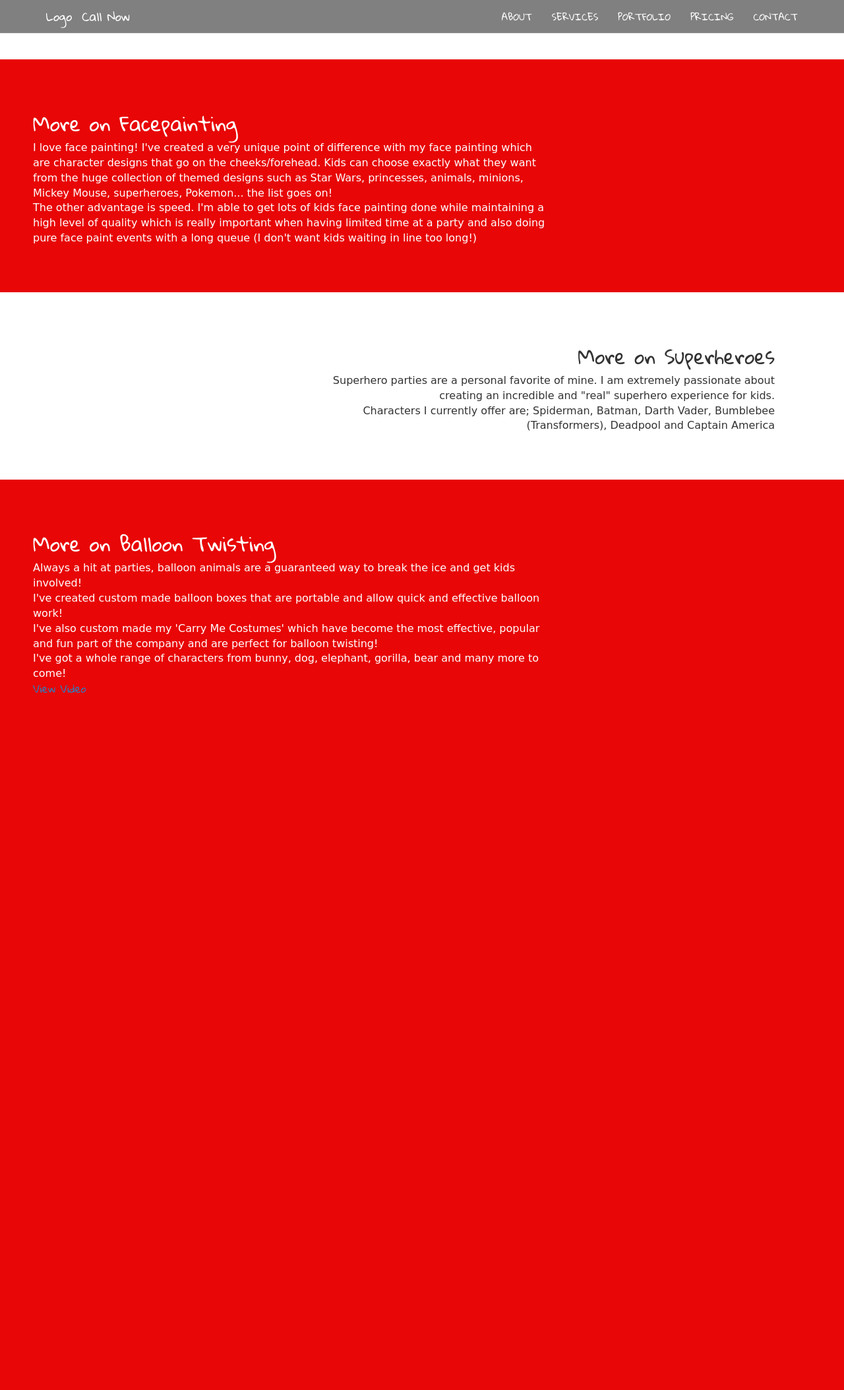
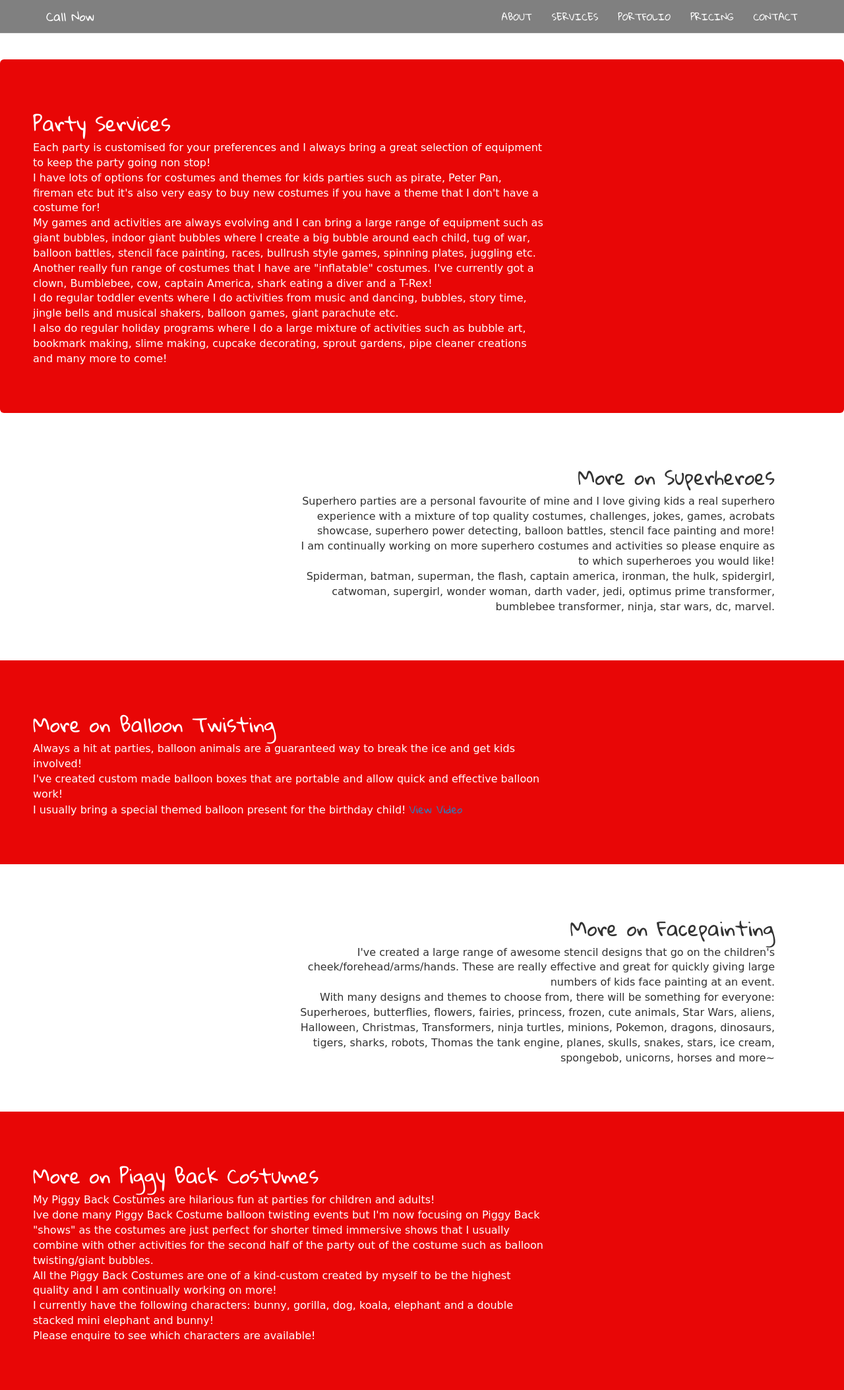
Before and after one commit to daffron/superfun, a PHP site: page /costumes.html in a window 1280 px wide. Shown: the whole page at 66% size. Before the commit the page ends 1050 px from the top, so only its background shows below. Run offline with PHP 8.4, Linux system fonts and the light colour scheme; some web fonts are replaced.

Commit message:
Update 6/7/18

```diff
--- a/costumes.html
+++ b/costumes.html
@@ -7,10 +7,9 @@
   <meta name="viewport" content="width=device-width, initial-scale=1">
   <link rel="stylesheet" href="https://maxcdn.bootstrapcdn.com/bootstrap/3.3.7/css/bootstrap.min.css">
   <link href="https://fonts.googleapis.com/css?family=Baloo|Chewy|Gloria+Hallelujah" rel="stylesheet">
-  <link rel="stylesheet" href="css/main.css">
+  <link rel="stylesheet" href="/css/main.css">
   <script src="https://ajax.googleapis.com/ajax/libs/jquery/1.12.4/jquery.min.js"></script>
   <script src="https://maxcdn.bootstrapcdn.com/bootstrap/3.3.7/js/bootstrap.min.js"></script>
-  <script src="js/script.js"></script>
 </head>
 
 <body>
@@ -22,7 +21,6 @@
         <span class="icon-bar"></span>
         <span class="icon-bar"></span>
       </button>
-        <a class="navbar-brand" href="index.php">Logo</a>
         <a class="navbar-brand" href="tel: 0064278737386">Call Now</a>
       </div>
       <div class="collapse navbar-collapse" id="myNavbar">
@@ -36,22 +34,32 @@
       </div>
     </div>
   </nav>
-  <div class="container-fluid backgroundtwo topmargin">
+
+  <div class="container-fluid img-rounded backgroundtwo topmargin" >
     <div class="row">
-      <div class="col-sm-8">
-        <h2>More on Facepainting</h2>
+      <div class="col-sm-8" id="games">
+        <h2>Party Services</h2>
+
         <p>
-          I love face painting! I've created a very unique point of difference with my face painting which are character designs that go on the cheeks/forehead.
-          Kids can choose exactly what they want from the huge collection of themed designs such as Star Wars, princesses, animals, minions, Mickey Mouse, superheroes, Pokemon... the list goes on! <br>
-          The other advantage is speed. I'm able to get lots of kids face
-          painting done while maintaining a high level of quality which is really important when having limited time at a party and also doing pure face paint events with a long queue (I don't want kids waiting in line too long!)</p>
+          Each party is customised for your preferences and I always bring a great selection of equipment to keep the party going non stop!
+          <br/>
+          I have lots of options for costumes and themes for kids parties such as pirate, Peter Pan, fireman etc but it's also very easy to buy new costumes if you have a theme that I don't have a costume for!
+          <br/>
+          My games and activities are always evolving and I can bring a large range of equipment such as giant bubbles, indoor giant bubbles where I create a big bubble around each child, tug of war, balloon battles, stencil face painting, races, bullrush style games, spinning plates, juggling etc.
+          <br/>
+          Another really fun range of costumes that I have are "inflatable" costumes. I've currently got a clown, Bumblebee, cow, captain America, shark eating a diver and a T-Rex!
+          <br />
+          I do regular toddler events where I do activities from music and dancing, bubbles, story time, jingle bells and musical shakers, balloon games, giant parachute etc.
+          <br/>
+          I also do regular holiday programs where I do a large mixture of activities such as bubble art, bookmark making, slime making, cupcake decorating, sprout gardens, pipe cleaner creations and many more to come!
+        </p>
       </div>
-      <div class="col-sm-4" id="paint-images">
+      <div class="col-sm-4" id="game-images">
       </div>
     </div>
   </div>
-<div class="bookmark" id="super">
-  </div>
+
+  <div class="bookmark" id="super"></div>
 
   <div class="container-fluid bg-grey img-rounded" >
     <div class="row">
@@ -61,25 +69,67 @@
         <h2>More on Superheroes</h2>
 
           <p>
-              Superhero parties are a personal favorite of mine. I am extremely passionate about creating an incredible and "real" superhero experience for kids.<br/>
-              Characters I currently offer are; Spiderman, Batman, Darth Vader, Bumblebee (Transformers), Deadpool and Captain America
+            Superhero parties are a personal favourite of mine and I love giving kids a real superhero experience with a mixture of top quality costumes, challenges, jokes, games, acrobats showcase, superhero power detecting, balloon battles, stencil face painting and more!
+            <br/>
+            I am continually working on more superhero costumes and activities so please enquire as to which superheroes you would like!
+            <br/>
+            Spiderman, batman, superman, the flash, captain america, ironman, the hulk, spidergirl, catwoman, supergirl, wonder woman, darth vader, jedi, optimus prime transformer, bumblebee transformer, ninja, star wars, dc, marvel.
+            <br/>
           </p>
       </div>
     </div>
   </div>
-  <div class="container-fluid backgroundtwo" id="face">
+  <div class="container-fluid backgroundtwo">
     <div class="row">
       <div class="col-sm-8" id="balloon">
         <h2>More on Balloon Twisting</h2>
         <p>
-            Always a hit at parties, balloon animals are a guaranteed way to break the ice and get kids involved! <br>
-            I've created custom made balloon boxes that are portable and allow quick and effective balloon work!<br/>
-            I've also custom made my 'Carry Me Costumes' which have become the most effective, popular and fun part of the company and are perfect for balloon twisting!<br/>
-            I've got a whole range of characters from bunny, dog, elephant, gorilla, bear and many more to come!<br/>
-            <a href="https://youtu.be/63MIcj9GmCs">View Video</a>
+          Always a hit at parties, balloon animals are a guaranteed way to break the ice and get kids involved!
+          <br/>
+          I've created custom made balloon boxes that are portable and allow quick and effective balloon work!
+          <br/>
+          I usually bring a special themed balloon present for the birthday child!
+          <a href="https://youtu.be/63MIcj9GmCs">View Video</a>
         </p>
       </div>
       <div class="col-sm-4" id="balloon-images">
+      </div>
+    </div>
+  </div>
+
+  <div class="container-fluid ">
+    <div class="row">
+      <div class="col-sm-4" id="paint-images">
+      </div>
+      <div class="col-sm-8 values" id="face">
+        <h2>More on Facepainting</h2>
+        <p>
+          I've created a large range of awesome stencil designs that go on the children's cheek/forehead/arms/hands.
+          These are really effective and great for quickly giving large numbers of kids face painting at an event. <br>
+          With many designs and themes to choose from, there will be something for everyone:<br/>
+          Superheroes, butterflies, flowers, fairies, princess, frozen, cute animals, Star Wars, aliens, Halloween, Christmas, Transformers, ninja turtles, minions, Pokemon, dragons, dinosaurs, tigers, sharks,  robots, Thomas the tank engine, planes, skulls, snakes, stars, ice cream, spongebob, unicorns, horses and more~
+        </p>
+      </div>
+    </div>
+  </div>
+
+  <div class="container-fluid backgroundtwo" id="piggyback">
+    <div class="row">
+      <div class="col-sm-8" id="balloon">
+        <h2>More on Piggy Back Costumes</h2>
+        <p>
+          My Piggy Back Costumes are hilarious fun at parties for children and adults!
+          <br/>
+          Ive done many Piggy Back Costume balloon twisting events but I'm now focusing on Piggy Back "shows" as the costumes are just perfect for shorter timed immersive shows that I usually combine with other activities for the second half of the party out of the costume such as balloon twisting/giant bubbles.
+          <br/>
+          All the Piggy Back Costumes are one of a kind-custom created by myself to be the highest quality and I am continually working on more!
+          <br/>
+          I currently have the following characters: bunny, gorilla, dog, koala, elephant and a double stacked mini elephant and bunny!
+          <br/>
+          Please enquire to see which characters are available!
+        </p>
+      </div>
+      <div class="col-sm-4" id="piggyimages">
       </div>
     </div>
   </div>
@@ -89,35 +139,63 @@
 
   // window.onload = function() {
     var balloonArray = [
-    'images/balloon2.png',
-    'images/balloon3.jpg',
-    'images/balloon4.jpg'
+    '/images/balloon2.png',
+    '/images/balloon3.jpg',
+    '/images/balloon4.jpg',
     ]
 
     var heroArray = [
-      'images/hero1.jpg',
-      'images/hero2.jpg',
-      'images/hero3.jpg',
-      'images/hero4.jpg'
+      '/images/hero1.jpg',
+      '/images/hero2.jpg',
+      '/images/hero3.jpg',
+      '/images/hero4.jpg',
+      'https://res.cloudinary.com/daffron/image/upload/v1530841356/Superfun/image3_1.png',
+      'https://res.cloudinary.com/daffron/image/upload/v1530841353/Superfun/image4.jpg',
+      'https://res.cloudinary.com/daffron/image/upload/v1530841353/Superfun/image2_1.jpg',
+      'https://res.cloudinary.com/daffron/image/upload/v1530841351/Superfun/image1_1_1.jpg'
     ]
 
     var paintArray = [
-      'images/paint1.jpg',
-      'images/paint2.jpg',
-      'images/paint3.jpg',
-      'images/paint4.jpg',
-      'images/paint5.jpg',
-      'images/paint6.jpg',
-      'images/paint7.jpg',
-      'images/paint8.jpg',
-      'images/paint9.jpg',
+      'https://res.cloudinary.com/daffron/image/upload/v1530842355/Superfun/IMG_2864.jpg',
+      'https://res.cloudinary.com/daffron/image/upload/v1530842353/Superfun/IMG_2865.jpg',
+      'https://res.cloudinary.com/daffron/image/upload/v1530842293/Superfun/IMG_2862.jpg',
+      '/images/paint1.jpg',
+      '/images/paint2.jpg',
+      '/images/paint3.jpg',
+      '/images/paint4.jpg',
+      '/images/paint5.jpg',
+      '/images/paint6.jpg',
+      '/images/paint7.jpg',
+      '/images/paint8.jpg',
+      '/images/paint9.jpg',
+    ]
+
+    var gamesArray = [
+    'https://res.cloudinary.com/daffron/image/upload/v1530842550/Superfun/IMG_3923.jpg',
+    'https://res.cloudinary.com/daffron/image/upload/v1530842547/Superfun/IMG_3487.jpg',
+    'https://res.cloudinary.com/daffron/image/upload/v1530842545/Superfun/IMG_2821.png',
+    'https://res.cloudinary.com/daffron/image/upload/v1530842543/Superfun/IMG_3070.jpg',
+    'https://res.cloudinary.com/daffron/image/upload/v1530842537/Superfun/IMG_3075.jpg',
+    'https://res.cloudinary.com/daffron/image/upload/v1530843887/Superfun/IMG_4013.png',
+    'https://res.cloudinary.com/daffron/image/upload/v1530843888/Superfun/IMG_4014.png'
+    ]
+
+    var piggyArray = [
+      'https://res.cloudinary.com/daffron/image/upload/v1530844631/Superfun/image7.jpg',
+      'https://res.cloudinary.com/daffron/image/upload/v1530844629/Superfun/image4_2_1.jpg',
+      'https://res.cloudinary.com/daffron/image/upload/v1530844628/Superfun/image5JPG.jpg',
+      'https://res.cloudinary.com/daffron/image/upload/v1530844617/Superfun/image5PNG.png',
+      'https://res.cloudinary.com/daffron/image/upload/v1530844618/Superfun/image5.jpg',
+      'https://res.cloudinary.com/daffron/image/upload/v1530844579/Superfun/image1.png',
     ]
 
     setInterval(nextPic, 2000)
-    var balloonCount = 0, heroCount = 0, paintCount = 0
+    var balloonCount = 0, heroCount = 0, paintCount = 0, gameCount = 0, piggyCount = 0
     var buildBalloon = '<img src="' + balloonArray[balloonCount] + '" class="picture img-rounded more-images">'
     var buildHeroes = '<img src="' + heroArray[heroCount] + '" class="picture img-rounded more-images">'
     var buildPainting = '<img src="' + paintArray[paintCount] + '" class="picture img-rounded more-images">'
+    var buildGames = '<img src="' + gamesArray[gameCount] + '" class="picture img-rounded more-images">'
+    var buildPiggy = '<img src="' + piggyArray[piggyCount] + '" class="picture img-rounded more-images">'
 
 
     function nextPic() {
@@ -130,10 +208,17 @@
       paintCount=(paintCount +1 < paintArray.length) ? paintCount+1 : 0
       buildPainting = '<img src="' + paintArray[paintCount] + '" class="picture img-rounded more-images" >'
 
+      gameCount=(gameCount +1 < gamesArray.length) ? gameCount+1 : 0
+      buildGames = '<img src="' + gamesArray[gameCount] + '" class="picture img-rounded more-images" >'
+
+      piggyCount=(piggyCount +1 < piggyArray.length) ? piggyCount+1 : 0
+      buildPiggy = '<img src="' + piggyArray[piggyCount] + '" class="picture img-rounded more-images" >'
 
       document.getElementById('balloon-images').innerHTML = buildBalloon
       document.getElementById('hero-images').innerHTML = buildHeroes
       document.getElementById('paint-images').innerHTML = buildPainting
+      document.getElementById('game-images').innerHTML = buildGames
+      document.getElementById('piggyimages').innerHTML = buildPiggy
 
     }
 
--- a/css/main.css
+++ b/css/main.css
@@ -70,6 +70,11 @@ p {
   margin-top: 90px;
 }
 .picture {
+    max-height: 450px;
+    width: auto;
+}
+
+.picture-top {
     max-width: 100%;
     height: auto;
 }
@@ -360,3 +365,20 @@ i:hover {
         min-width: 100%;
     }
 }
+
+.review-box {
+    border: 1px solid #aaa;
+    border-radius: 5px;
+    min-height: 280px;
+    display: flex;
+    flex-direction: column;
+    justify-content: center;
+    align-items: center;
+    padding: 15px;
+}
+
+.review-author {
+    color: #aaa;
+    font-size: 16px;
+    float: right;
+}
```
Also changed, not shown: index.php (+51 -41 lines), images/super1.jpg (deleted), reply.txt (added).
